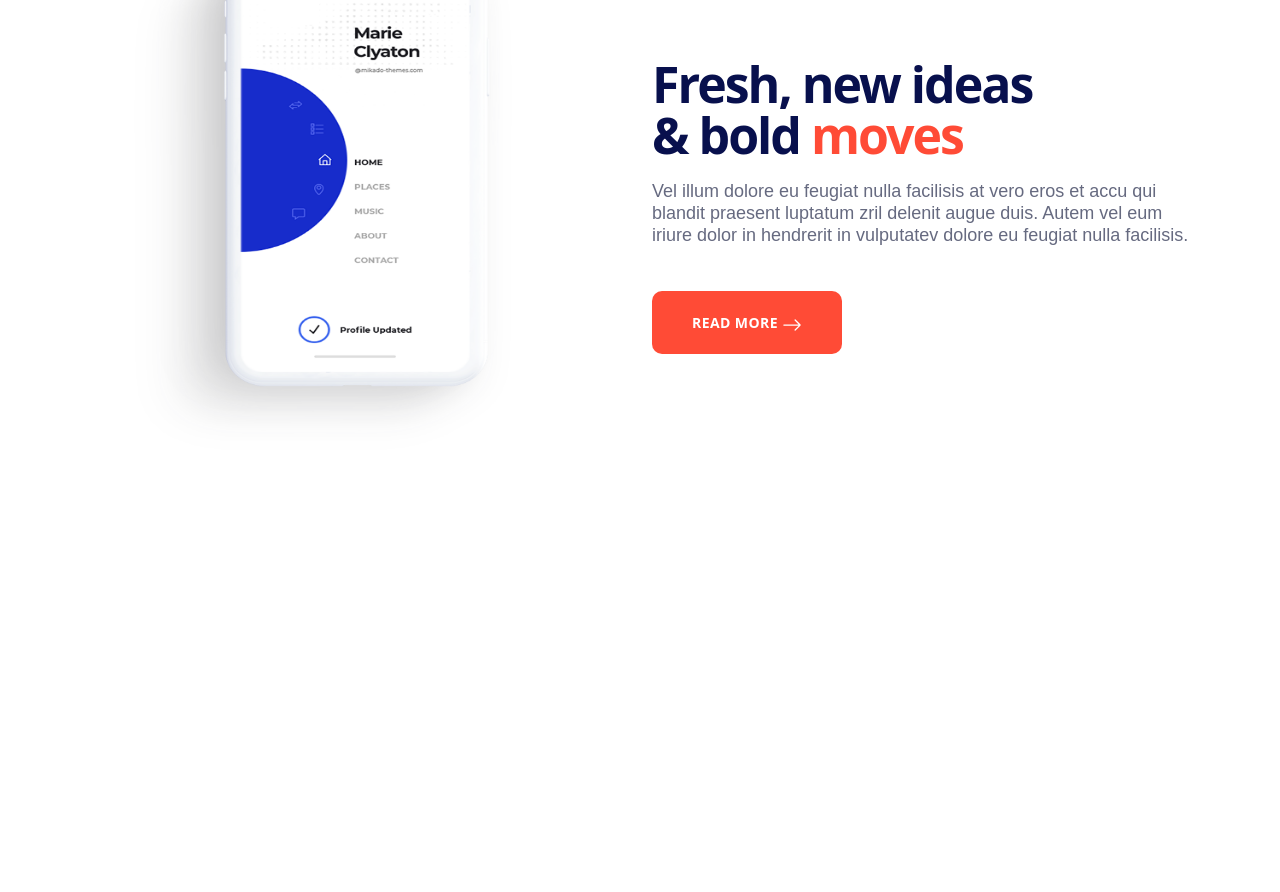
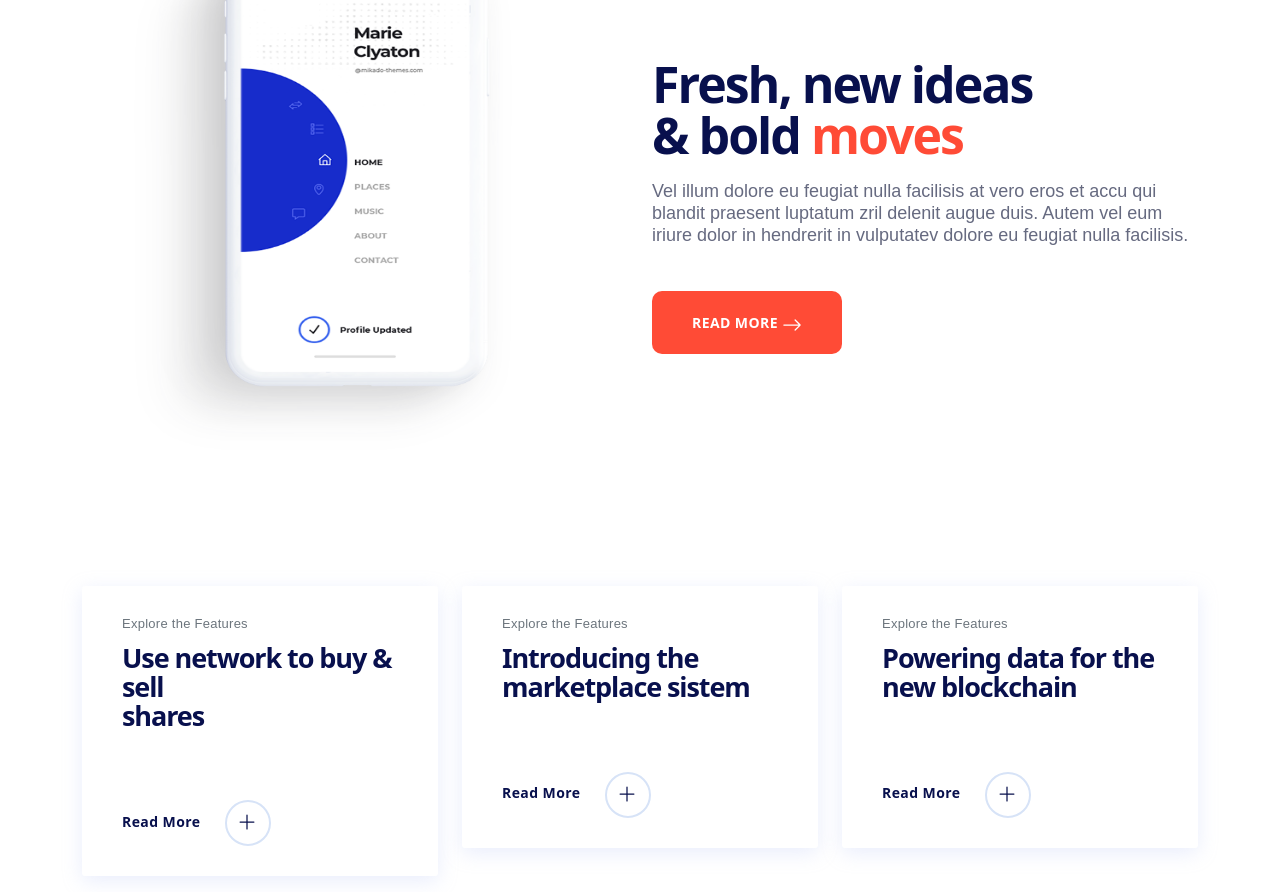
Before and after one commit to salarissa321/project-28, a plain HTML site: page index.html in a window 1280 px wide. Shown: the part 1650-2542 px from the top of the page. Before the commit the page ends 2284 px from the top, so only its background shows below. Drawn offline with nearby package versions, Linux system fonts and the light colour scheme.

Commit message:
add 3 cards

```diff
--- a/css/style.css
+++ b/css/style.css
@@ -217,3 +217,96 @@ letter-spacing: -.04em;
     color: #666a80;
     font-family: Montserrat,sans-serif;
 }
+
+.card{
+    position: relative;
+    display: inline-block;
+    width: 100%;
+    vertical-align: middle;
+    padding: 30px 40px;
+    background-color: #fff;
+    border-radius: 3px;
+    box-sizing: border-box;
+    box-shadow: 0 5px 20px 0 rgba(171,184,243,.26);
+    border: 0;
+    margin: 0;
+    outline: 0;
+    background: 0 0;
+}
+
+.card-body {
+    position: relative;
+    display: table-cell;
+    height: 100%;
+    width: 100%;
+    vertical-align: bottom;
+    background: 0 0;
+border: 0;
+outline: 0;
+padding: 0;
+}
+
+.card-subtitle{
+    font-family: Montserrat,sans-serif;
+    font-size: 15px;
+    font-weight: 500;
+    line-height: 24px;
+    color: #666a80;
+    display: block;
+font-size: 13px;
+letter-spacing: .02em;
+margin-bottom: 6px;
+}
+
+.card-title{
+    margin-bottom: 95px;
+    margin: 0 0 70px;
+    color: #08104d;
+    font-size: 27px;
+line-height: 1.07em;
+font-weight: 700;
+outline: 0;
+padding: 0;
+background: 0 0;
+border: 0;
+letter-spacing: -.04em;
+}
+
+.card-link {
+    background: 0 0;
+    border: 0;
+    margin: 0;
+    outline: 0;
+    padding: 0;
+    color: #08104d;
+    font-family: inherit;
+font-size: 14px;
+line-height: 1em;
+letter-spacing: .03em;
+font-weight: 600;
+cursor: pointer;
+text-decoration: none;
+}
+
+.mydiv{
+    position: relative;
+    margin-left: 10px;
+    background-color: transparent;
+    border-radius: 100%;
+    box-sizing: border-box;
+    border: 2px solid;
+    transition: transform .2s ease;
+    border-color: #d7e3f7;
+    width: 46px;
+height: 46px;
+will-change: transform;
+display: inline-block;
+vertical-align: middle;
+color: #08104d;
+margin-left: 20px;
+}
+
+.myicon{
+margin-left: 10px;
+margin-top: 10px;
+}
--- a/index.html
+++ b/index.html
@@ -94,7 +94,7 @@
       <h6 class="myheader text-center pt-2">Explore the features</h6>
       <h4 class="myuntertitel text-center ">Project <br> Management</h4>
       <p class="myparagraf text-center  mb-5 pb-4">Mobile optimized <br> Powerful metrics <br>Free custom domain <br> Annual purchase</p>
-      <a class="mybutton1 " href="">READ MORE
+      <a class="mybutton " href="">READ MORE
         <svg xmlns="http://www.w3.org/2000/svg" width="20" height="20" fill="currentColor" class="bi bi-arrow-right" viewBox="0 0 16 16">
           <path fill-rule="evenodd" d="M1 8a.5.5 0 0 1 .5-.5h11.793l-3.147-3.146a.5.5 0 0 1 .708-.708l4 4a.5.5 0 0 1 0 .708l-4 4a.5.5 0 0 1-.708-.708L13.293 8.5H1.5A.5.5 0 0 1 1 8z"/>
         </svg>
@@ -103,7 +103,7 @@
   </div>
 </div>
 
-<div class="container py-5">
+<div class="container pt-5">
   <div class="row">
     <div class="col-lg-6">
       <img class="mypicture img-fluid" src="images/home-3-inner-rev-2-img-2-1.png" alt="">
@@ -121,6 +121,61 @@
 </div>
 
 
+<div class="container pb-3">
+  <div class="row ">
+    <div class="col-lg-4">
+      <div class="card" >
+        <div class="card-body">
+          <h6 class="card-subtitle mb-2 text-muted">Explore the Features </h6>
+          <h5 class="card-title">Use network to buy & sell<br>shares </h5>
+
+          <a href="#" class="card-link">Read More
+            <div class="mydiv">
+              <svg xmlns="http://www.w3.org/2000/svg" width="20" height="20" fill="currentColor" class="bi bi-plus-lg myicon" viewBox="0 0 16 16">
+                <path fill-rule="evenodd" d="M8 2a.5.5 0 0 1 .5.5v5h5a.5.5 0 0 1 0 1h-5v5a.5.5 0 0 1-1 0v-5h-5a.5.5 0 0 1 0-1h5v-5A.5.5 0 0 1 8 2Z"/>
+              </svg>
+            </div>
+
+            </a>
+
+        </div>
+      </div>
+    </div>
+    <div class="col-lg-4">
+      <div class="card" >
+        <div class="card-body">
+          <h6 class="card-subtitle mb-2 text-muted">Explore the Features </h6>
+          <h5 class="card-title">Introducing the <br>marketplace sistem  </h5>
+
+          <a href="#" class="card-link">Read More
+            <div class="mydiv">
+              <svg xmlns="http://www.w3.org/2000/svg" width="20" height="20" fill="currentColor" class="bi bi-plus-lg myicon" viewBox="0 0 16 16">
+                <path fill-rule="evenodd" d="M8 2a.5.5 0 0 1 .5.5v5h5a.5.5 0 0 1 0 1h-5v5a.5.5 0 0 1-1 0v-5h-5a.5.5 0 0 1 0-1h5v-5A.5.5 0 0 1 8 2Z"/>
+              </svg>
+            </div>
+            </a>
+        </div>
+      </div>
+    </div>
+    <div class="col-lg-4">
+      <div class="card" >
+        <div class="card-body">
+          <h6 class="card-subtitle mb-2 text-muted">Explore the Features </h6>
+          <h5 class="card-title">Powering data for the <br>new blockchain  </h5>
+          <a href="#" class="card-link">Read More
+            <div class="mydiv">
+              <svg xmlns="http://www.w3.org/2000/svg" width="20" height="20" fill="currentColor" class="bi bi-plus-lg myicon" viewBox="0 0 16 16">
+                <path fill-rule="evenodd" d="M8 2a.5.5 0 0 1 .5.5v5h5a.5.5 0 0 1 0 1h-5v5a.5.5 0 0 1-1 0v-5h-5a.5.5 0 0 1 0-1h5v-5A.5.5 0 0 1 8 2Z"/>
+              </svg>
+            </div>
+            </a>
+        </div>
+      </div>
+    </div>
+  </div>
+</div>
+
+
 
     <script src="https://cdn.jsdelivr.net/npm/bootstrap@5.2.3/dist/js/bootstrap.bundle.min.js" integrity="sha384-kenU1KFdBIe4zVF0s0G1M5b4hcpxyD9F7jL+jjXkk+Q2h455rYXK/7HAuoJl+0I4" crossorigin="anonymous"></script>
   </body>
```
